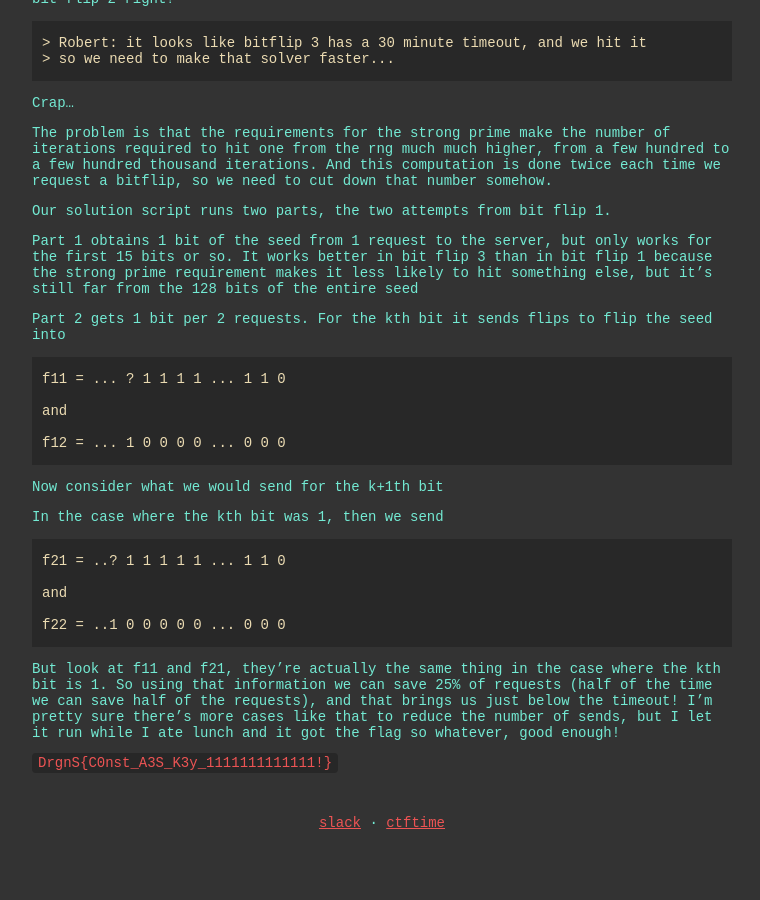
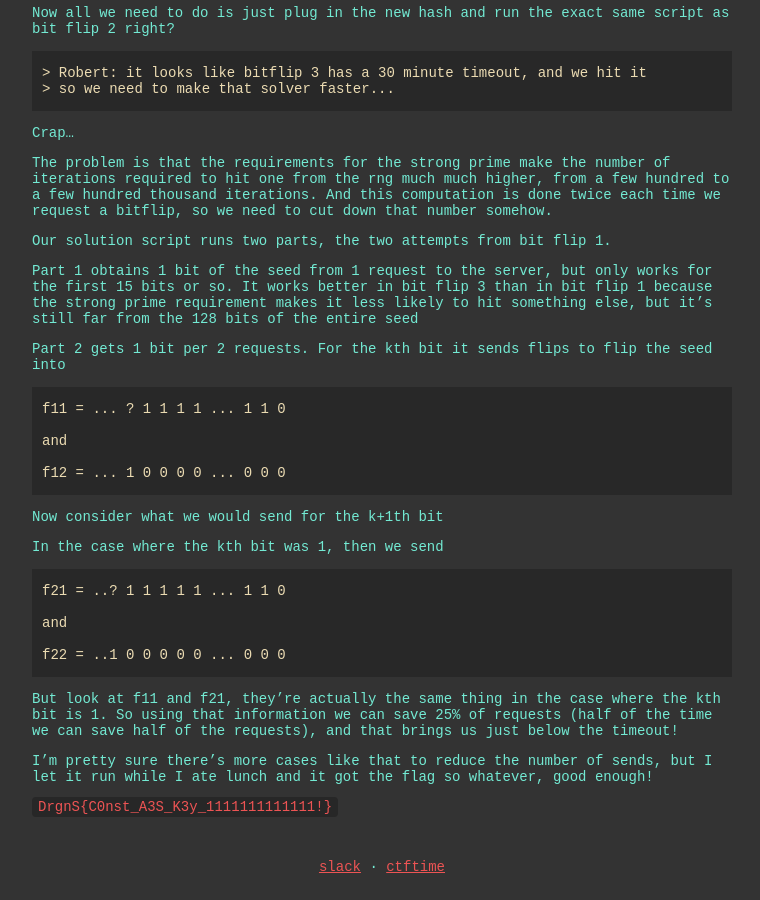
Before and after one commit to ubcctf/ubcctf.github.io, a Jekyll site: the page built from _posts/2020-11-22-dragonctf2020-bitflips.md, in a window 1280 px wide and 900 px high, scrolled down 4616 px. Shown: the whole window, without its empty margins (258-1018 px from the left). Built offline with Jekyll 4.4.1, drawn with Linux system fonts in a browser that asks for light colours; some web fonts are replaced; before the commit the page ends 5472 px from its top, so only the background shows below that; some of the changed lines change nothing that is shown; some of the changed text lies outside the part shown.

Commit message:
Finishing touches I think

````diff
--- a/_posts/2020-11-22-dragonctf2020-bitflips.md
+++ b/_posts/2020-11-22-dragonctf2020-bitflips.md
@@ -8,6 +8,7 @@
 
 Bit flip was a cryptography challenge with 3 parts, where each part slowly removed information or made the challenge more difficult.
 
+Solution scripts can be found [here](https://github.com/rctcwyvrn/ctf_stuff/tree/master/dragonctf2020)
 ## Bit flip 1
 ```
 Cryptography, 155
@@ -230,6 +231,8 @@
 f22 = ..1 0 0 0 0 0 ... 0 0 0
 ```
 
-But look at f11 and f21, they're actually the same thing in the case where the kth bit is 1. So using that information we can save 25% of requests (half of the time we can save half of the requests), and that brings us just below the timeout! I'm pretty sure there's more cases like that to reduce the number of sends, but I let it run while I ate lunch and it got the flag so whatever, good enough!
+But look at f11 and f21, they're actually the same thing in the case where the kth bit is 1. So using that information we can save 25% of requests (half of the time we can save half of the requests), and that brings us just below the timeout!
+
+I'm pretty sure there's more cases like that to reduce the number of sends, but I let it run while I ate lunch and it got the flag so whatever, good enough!
 
 `DrgnS{C0nst_A3S_K3y_1111111111111!}`
````
